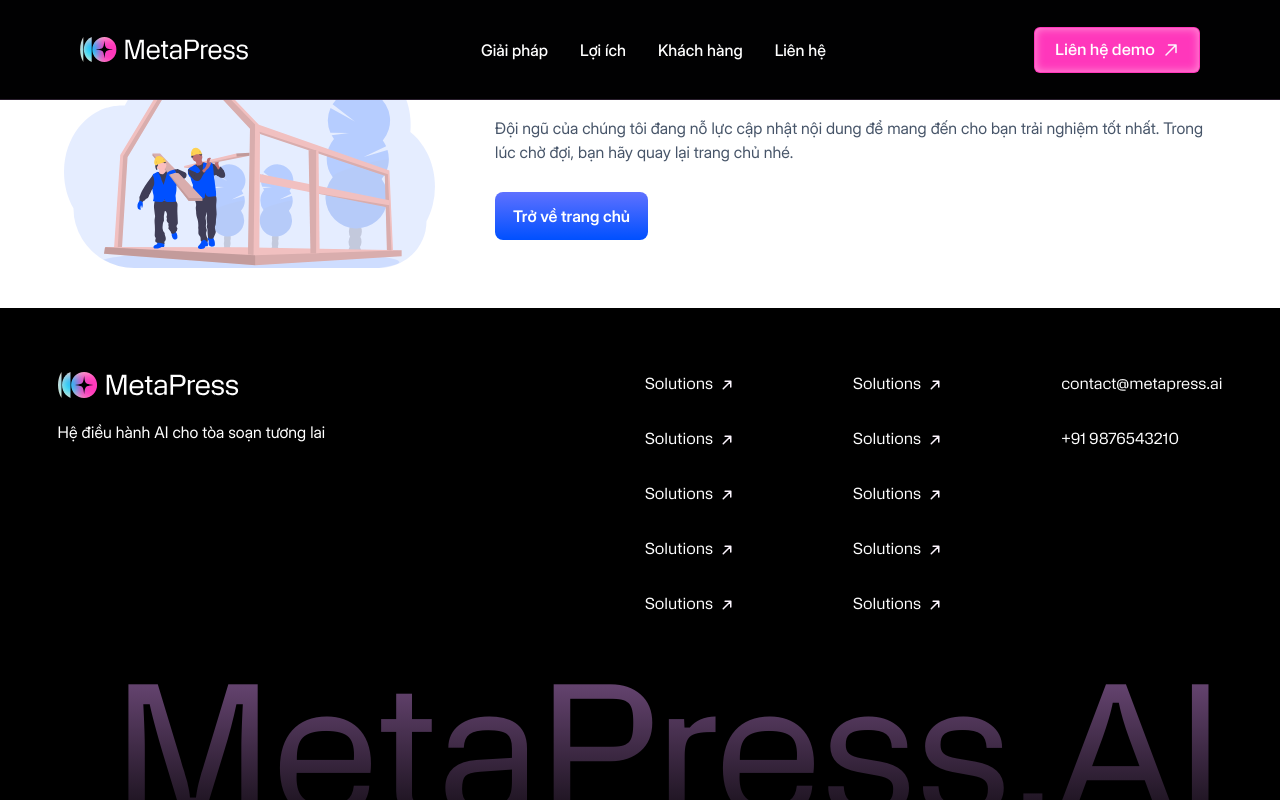
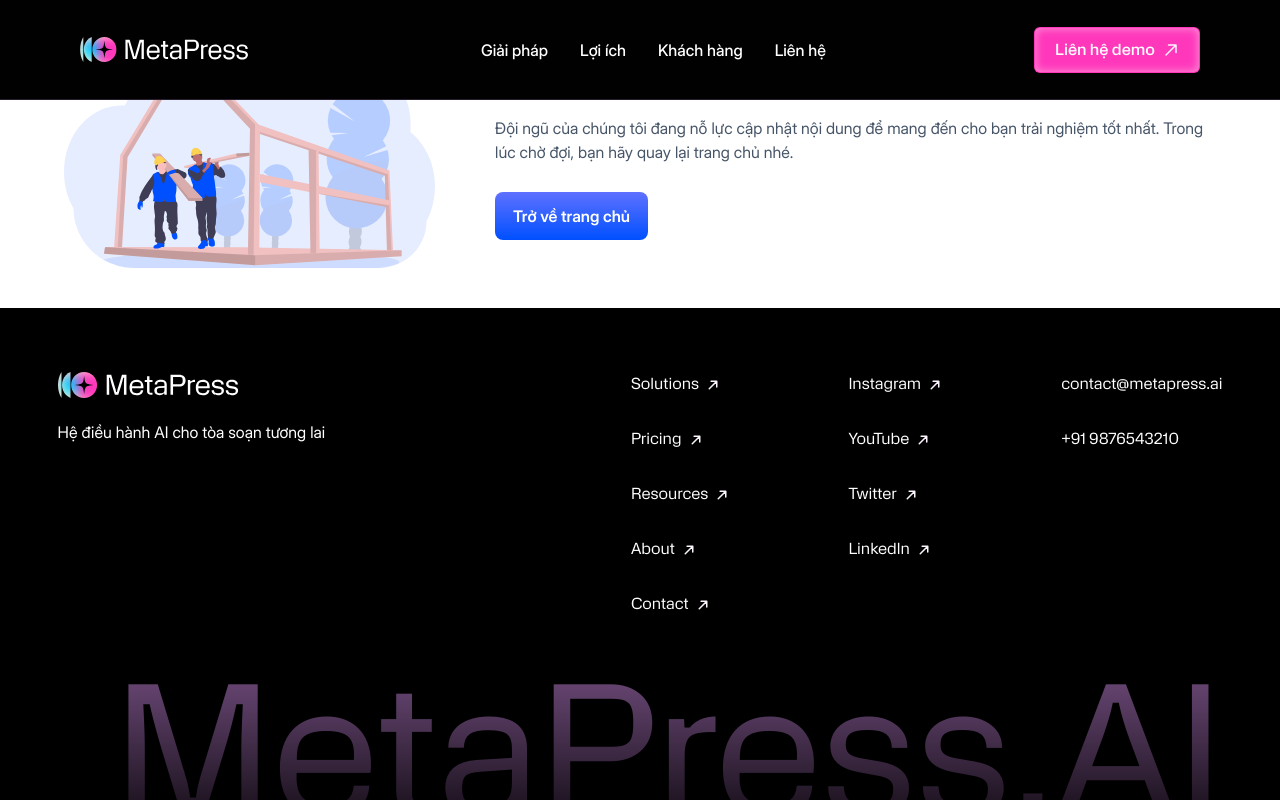
Before and after one commit to DucHoang202/metapress-landing, a React (Vite) app: page /404 in a window 1280 px wide. Built offline with nearby package versions, Linux system fonts and the light colour scheme.

Commit message:
Fix footer

```diff
--- a/src/components/Footer.tsx
+++ b/src/components/Footer.tsx
@@ -65,28 +65,28 @@
                 </a>
                                 <a className="item">
                     <div className="text">
-Solutions
+Pricing
                     </div>
       <div className="arrow">{arrow}</div>
 
                 </a>
                                 <a className="item">
                     <div className="text">
-Solutions
+Resources
                     </div>
       <div className="arrow">{arrow}</div>
 
                 </a>
                                 <a className="item">
                     <div className="text">
-Solutions
+About
                     </div>
       <div className="arrow">{arrow}</div>
 
                 </a>
                                 <a className="item">
                     <div className="text">
-Solutions
+Contact
                     </div>
       <div className="arrow">{arrow}</div>
 
@@ -95,39 +95,33 @@
                         <div className="col">
                 <a className="item">
                     <div className="text">
-Solutions
+Instagram
                     </div>
       <div className="arrow">{arrow}</div>
 
                 </a>
                                 <a className="item">
                     <div className="text">
-Solutions
+YouTube
                     </div>
       <div className="arrow">{arrow}</div>
 
                 </a>
                                 <a className="item">
                     <div className="text">
-Solutions
+Twitter
                     </div>
       <div className="arrow">{arrow}</div>
 
                 </a>
                                 <a className="item">
                     <div className="text">
-Solutions
+Linkedln
                     </div>
       <div className="arrow">{arrow}</div>
 
                 </a>
-                                <a className="item">
-                    <div className="text">
-Solutions
-                    </div>
-      <div className="arrow">{arrow}</div>
 
-                </a>
             </div>
             <div className="col">
                          <div className="item">
--- a/src/styles/blocks/_diagram_3.scss
+++ b/src/styles/blocks/_diagram_3.scss
@@ -1,5 +1,6 @@
 .diagram3 {
-
+ width: 100%;
+ align-items: center;
   &__container {
     margin-top: 36px;
     display: flex;
@@ -20,6 +21,7 @@
     @media (min-width: 768px) and (max-width: 1224px) {
       width: 772px;
       gap: 24px;
+      margin: 0;
     }
   }
 
@@ -46,7 +48,7 @@
     }
 
     @media (min-width: 768px) and (max-width: 1224px) {
-    width: 772px;
+    width: 100%;
     height: auto;
 
     }
@@ -100,7 +102,7 @@
     .brand {
       position: relative;
       bottom: 151px;
-      right: -113px;
+      right: -246px;
 
       &__decoration {
         position: relative;
--- a/src/styles/blocks/_footer.scss
+++ b/src/styles/blocks/_footer.scss
@@ -1,5 +1,6 @@
 .footer {
     background-color: black;
+    height: auto;
 // 📱 Tablet
 @media (min-width: 768px) and (max-width: 1024px) {
     display: flex;
@@ -81,7 +82,7 @@
     }
     .bottom {
         width: 100vw;
-height: 439px;
+height: auto;
 padding: 0 56px 20px 56px;
 justify-content: space-between;
 align-items: flex-end;
@@ -104,10 +105,12 @@
 }
 .end {
     display: flex;
+    justify-content: space-between;
+    width: 100%;
 
 .company {
     color: #888;
-font-family: "Inter Display";
+font-family: var(--font-display);
 font-size: 16px;
 font-style: normal;
 font-weight: 400;
```
